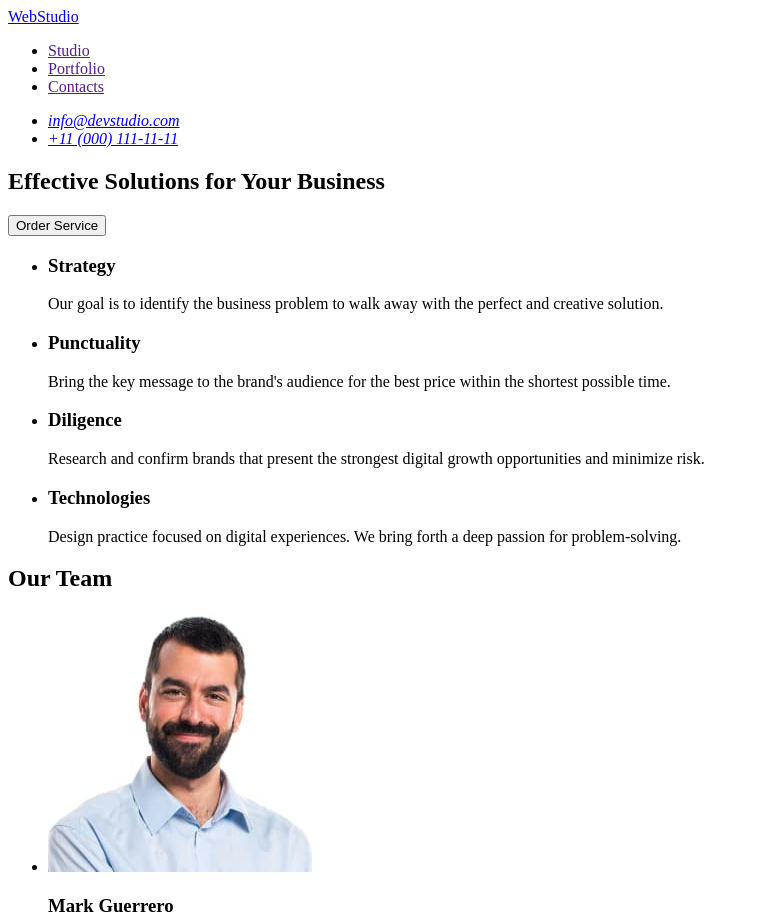
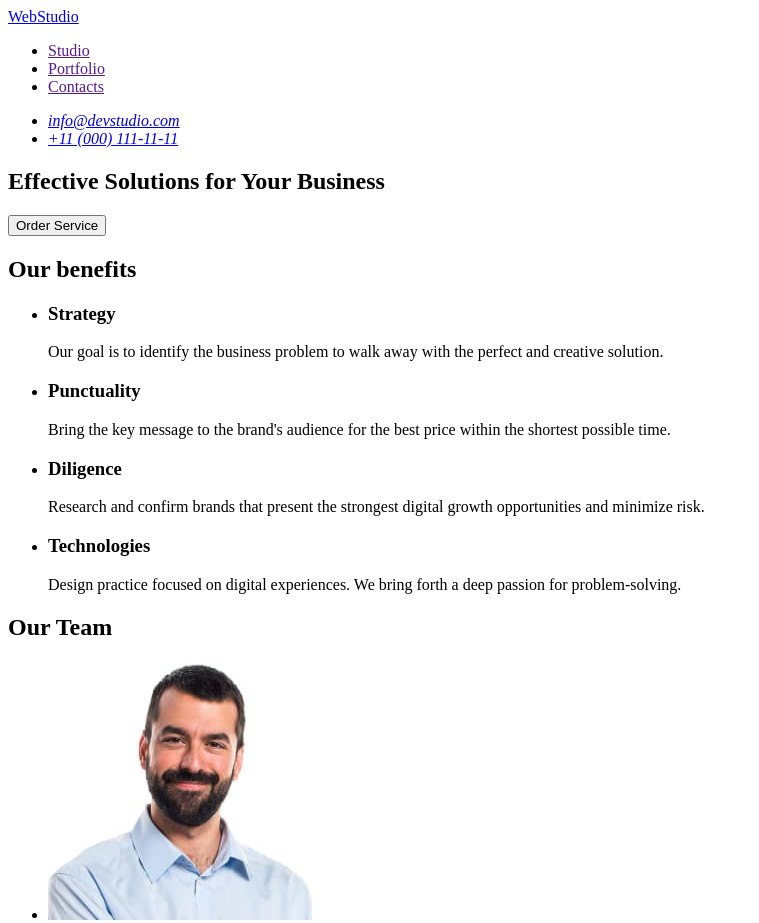
Before and after one commit to Dmutro5445/goit-markup-hw-01, a plain HTML site: page index.html in a window 1280 px wide. Shown: the top 923 px of the page, without its empty margins (0-759 px from the left). Drawn offline with Linux system fonts and the light colour scheme.

Commit message:
update index html file

```diff
--- a/index.html
+++ b/index.html
@@ -19,8 +19,8 @@
                 <ul>
                    <li><a href="mailto:info@devstudio.com">info@devstudio.com</a></li>
                    <li><a href="tel:+110001111111">+11 (000) 111-11-11</a></li>
-                <ul>
-            </address>
+                </ul>
+                </address>
         </header>
         <main>
             <section>
@@ -28,7 +28,7 @@
                 <button type="button">Order Service</button>
             </section>
             <section>
-                <h2 hidden>Our benefits</h2>
+                <h2>Our benefits</h2>
                 <ul>
                     <li>
                         <h3>Strategy</h3>
```
